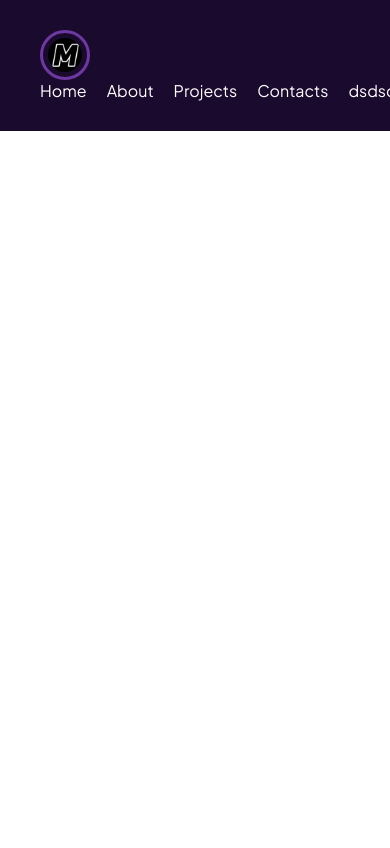
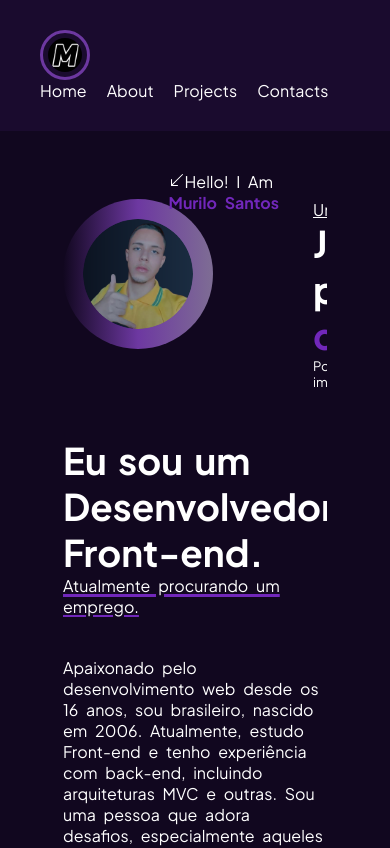
Before and after one commit to murilosantosb/Portfolio-web, a React (Vite) app in the folder my-portfolio/: page / in a window 390 px wide. Shown: the top 848 px of the page. Built offline with nearby package versions, Linux system fonts and the light colour scheme.

Commit message:
Home praticamente finalizado, faltando arrumar a responsividade

```diff
--- a/my-portfolio/package.json
+++ b/my-portfolio/package.json
@@ -12,6 +12,7 @@
   "dependencies": {
     "react": "^18.3.1",
     "react-dom": "^18.3.1",
+    "react-icons": "^5.2.1",
     "react-router-dom": "^6.25.1",
     "styled-components": "^6.1.12"
   },
--- a/my-portfolio/src/App.tsx
+++ b/my-portfolio/src/App.tsx
@@ -1,13 +1,27 @@
 import React from "react"
+import styled from "styled-components"
 
 // Components
 import NavBar from "./components/NavBar"
+import Home from "./components/Home"
+
+const Container = styled.main`
+  display: flex;
+  flex-direction: column;
+  align-items: center;
+  justify-content: center;
+  gap: 20px;
+  padding: 20px 30px;
+`
 
 function App() {
 
   return (
     <>
       <NavBar />
+      <Container>
+        <Home />
+      </Container>
     </>
   )
 }
--- /dev/null
+++ b/my-portfolio/src/components/Home.tsx
@@ -0,0 +1,103 @@
+import React from 'react'
+import photo from '../assets/profile-pic.png'
+import styled from 'styled-components'
+import { BsArrowDownLeft } from "react-icons/bs";
+
+const HomeContainer = styled.section`
+    position: relative;
+
+    width: 80%;
+
+    > section {
+        margin-top: 18%;
+        width: 500px;
+        display: grid;
+        grid-template-columns: 1fr 1fr;
+        grid-template-rows: 1fr;
+    }
+
+    section > img {
+        width: 150px;
+        padding: 20px;
+        background-image: linear-gradient(to right, #11071f,#6d38a1, #7e6d94);
+        border-radius: 50%;
+    }
+
+    p.p {
+        position: absolute;
+        top: 2%;
+        left: 40%;
+    }
+
+    p.p-secondary {
+        text-decoration: underline  ;
+
+    }
+
+    p.p-tertiary {
+        font-size: small;
+    }
+
+    h1 {
+        font-size: 2.3em;
+    }
+
+    strong {
+        color: var(--color-strong );
+    }
+
+    section.my-biography{
+        width: 100%;
+        display: flex;
+        flex-direction: column;
+        gap: 40px;
+    }
+
+    section.my-biography > span > p{
+        text-decoration: underline 3px #7127ba;
+    }
+
+    @media(min-width: 991px) {
+        width: 900px;
+
+        p.p {
+        position: absolute;
+        top: 8%;
+        left: 20%;
+        }
+    }
+`
+
+const Home = () => {
+  return (
+    <HomeContainer>
+        <p className='p'><BsArrowDownLeft/>Hello! I Am <strong>Murilo Santos</strong></p>
+        <section>
+            <img src={photo} alt="Foto do criador do site" />
+            <span>
+                <p className='p-secondary'>Um Programador que</p>
+                <h1>Julga um livro <br /> pela sua <strong>capa...</strong></h1>
+                <p className='p-tertiary'>Porque se a capa não te impressiona, o que mais pode?</p>
+            </span>
+        </section>
+
+        <section className='my-biography'>
+            <span>
+                <h1>Eu sou um Desenvolvedor Front-end.</h1>
+                <p>Atualmente procurando um emprego.</p>
+            </span>
+            <p>
+                Apaixonado pelo desenvolvimento web desde os 16 anos, sou brasileiro, nascido em 2006.
+                Atualmente, estudo Front-end e tenho experiência com back-end, incluindo arquiteturas MVC e outras.
+                Sou uma pessoa que adora desafios, especialmente aqueles que me tiram da zona de conforto,
+                pois minhas maiores evoluções e aprendizados vieram de momentos em que precisei enfrentá-los.
+                Sou um estudante assíduo, que aprecia tomar café e, nas horas vagas, compartilha seu tempo com
+                a família e com Deus. Sou cristão, amo séries e filmes desse gênero e também séries investigativas.
+                Outra paixão ardente que tenho é a musculação e o boxe 😊
+            </p>
+        </section>
+    </HomeContainer>
+  )
+}
+
+export default Home
--- a/my-portfolio/src/components/NavBar.tsx
+++ b/my-portfolio/src/components/NavBar.tsx
@@ -5,7 +5,7 @@ import logo from "../assets/logo.jpg"
 const Nav = styled.nav`
     background-color: var(--bg-secondary);
     padding: 30px 40px;
-    width: 100%;
+    /* width: 100%; */
     display: flex;
     justify-content: space-between;
     align-items: center;
@@ -26,7 +26,10 @@ const Nav = styled.nav`
     }
 
     @media(min-width:700px) {
+        display: flex;
         justify-content: space-around;
+        overflow-y: hidden;
+
         transform: scale(1.1);
         >ul {
             gap: 100px;
@@ -37,13 +40,12 @@ const Nav = styled.nav`
 const NavBar: React.FC = () => {
   return (
     <Nav>
-            <img src={logo} alt="" />
+            <img src={logo} alt="Logo do site" />
             <ul>
                 <li>Home</li>
                 <li>About</li>
                 <li>Projects</li>
                 <li>Contacts</li>
-                <li>dsdsd</li>
             </ul>
     </Nav>
   )
--- a/my-portfolio/src/index.css
+++ b/my-portfolio/src/index.css
@@ -2,6 +2,9 @@
   --bg-primary: #11071f;
   --bg-secondary: #1a0b2e;
   --bg-tertiary: #6d38a1;
+  --bg-primary-gradient: #6d38a1;
+  --bg-secondary-gradient: #7e6d94;
+  --color-strong: #7127ba;
 }
 
 * {
@@ -10,4 +13,14 @@
   box-sizing: border-box;
   font-family: "Plus Jakarta Sans";
   color: white;
+  overflow-x: hidden;
 }
+
+body {
+  background-color: var(--bg-primary);
+  padding-bottom: 1000px;
+}
+
+p, h1 {
+  word-spacing: 5px;
+}
```
Also changed, not shown: 1 other file (tests, documents, lock files or other folders).
